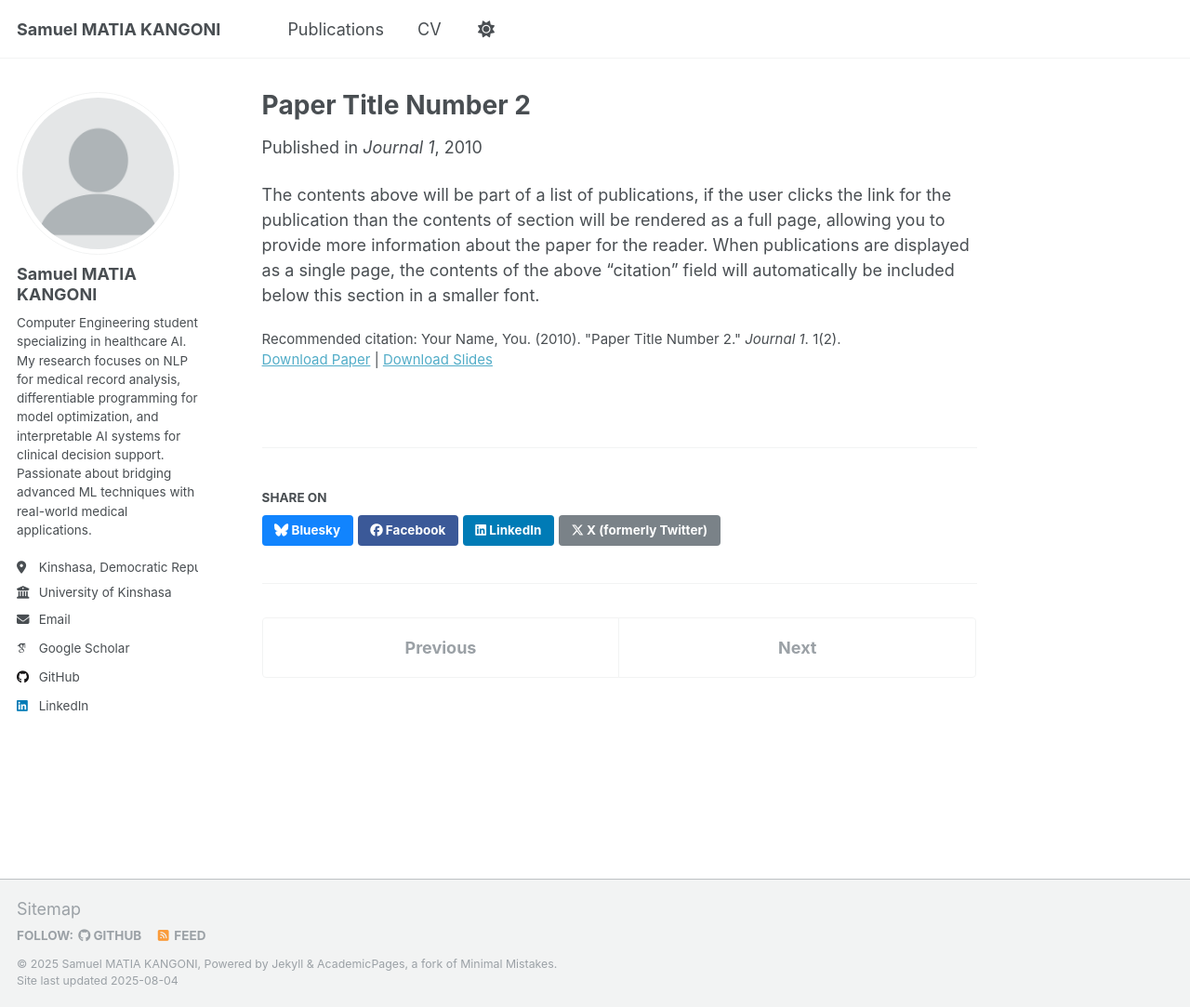
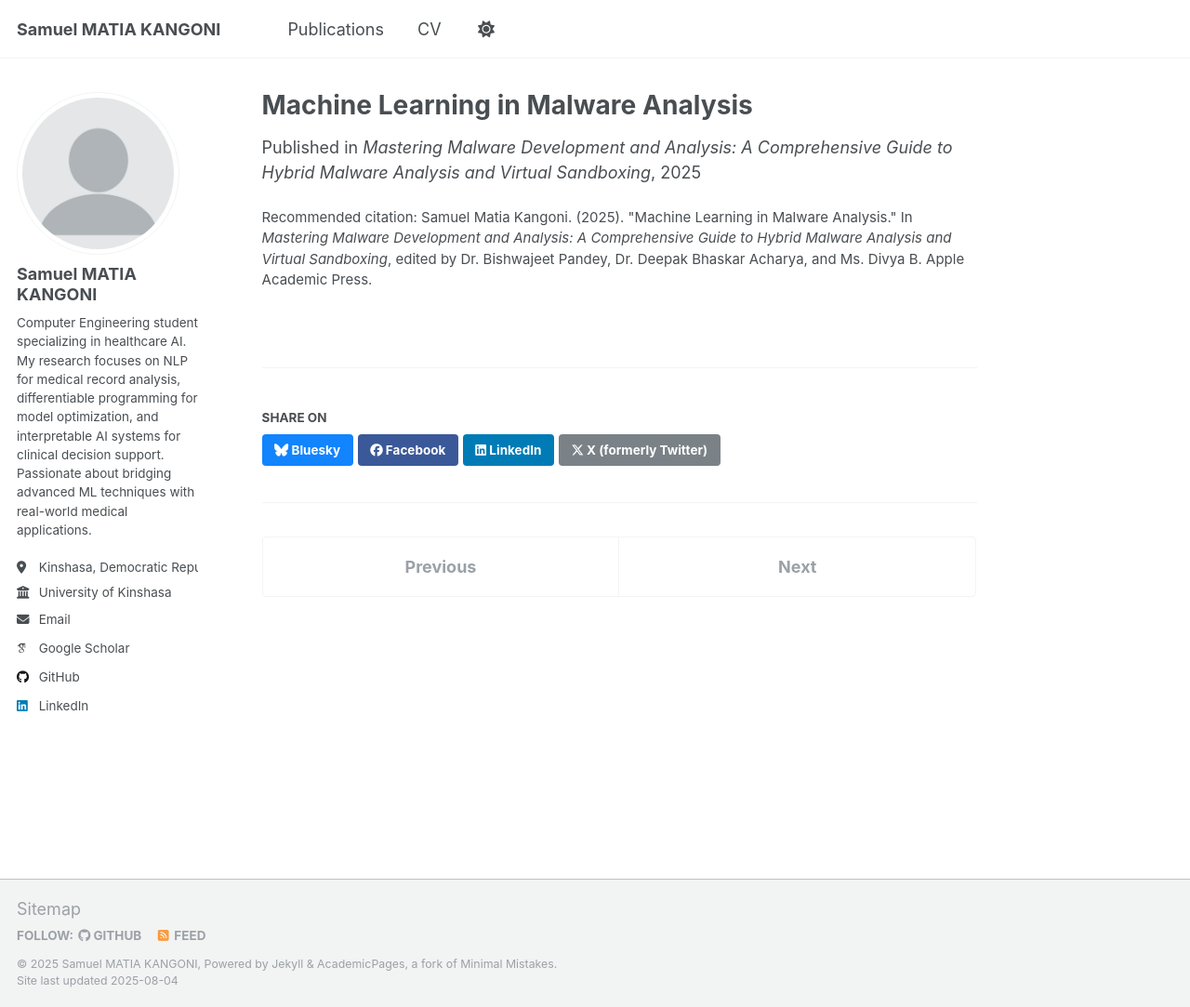
Before and after one commit to samuelmatia/samuelmatia.github.io, a Jekyll site: the page built from _publications/2010-10-01-paper-title-number-2.md, in a window 1280 px wide and 1083 px high. Shown: the whole window at 93% size. Built offline with Jekyll 4.4.1, drawn with Linux system fonts in a browser that asks for light colours; some web fonts are replaced; a script that is not in the unit is left out.

Commit message:
Update 2010-10-01-paper-title-number-2.md

```diff
--- a/_publications/2010-10-01-paper-title-number-2.md
+++ b/_publications/2010-10-01-paper-title-number-2.md
@@ -1,14 +1,12 @@
----
-title: "Paper Title Number 2"
-collection: publications
-category: manuscripts
-permalink: /publication/2010-10-01-paper-title-number-2
-excerpt: 'This paper is about the number 2. The number 3 is left for future work.'
-date: 2010-10-01
-venue: 'Journal 1'
-slidesurl: 'http://academicpages.github.io/files/slides2.pdf'
-paperurl: 'http://academicpages.github.io/files/paper2.pdf'
-citation: 'Your Name, You. (2010). &quot;Paper Title Number 2.&quot; <i>Journal 1</i>. 1(2).'
 ---
 
-The contents above will be part of a list of publications, if the user clicks the link for the publication than the contents of section will be rendered as a full page, allowing you to provide more information about the paper for the reader. When publications are displayed as a single page, the contents of the above "citation" field will automatically be included below this section in a smaller font.
+title: "Machine Learning in Malware Analysis"
+collection: publications
+category: book-chapter
+permalink: /publication/2025-malware-book
+excerpt: 'Book chapter covering machine learning techniques for malware analysis in a comprehensive guide.'
+date: 2025-01-01
+venue: 'Mastering Malware Development and Analysis: A Comprehensive Guide to Hybrid Malware Analysis and Virtual Sandboxing'
+publisher: 'Apple Academic Press'
+citation: 'Samuel Matia Kangoni. (2025). &quot;Machine Learning in Malware Analysis.&quot; In <i>Mastering Malware Development and Analysis: A Comprehensive Guide to Hybrid Malware Analysis and Virtual Sandboxing</i>, edited by Dr. Bishwajeet Pandey, Dr. Deepak Bhaskar Acharya, and Ms. Divya B. Apple Academic Press.'
+---
```
